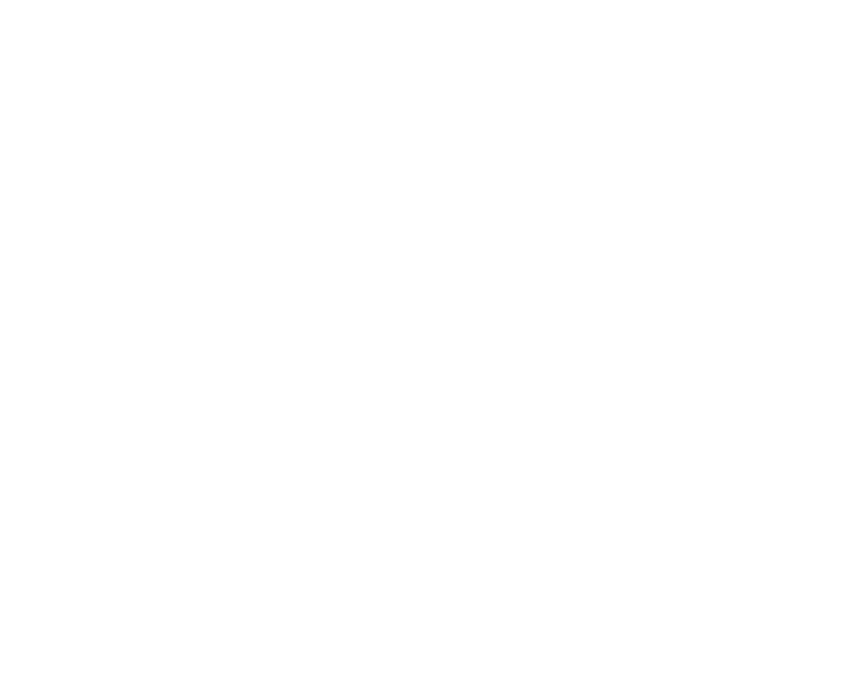
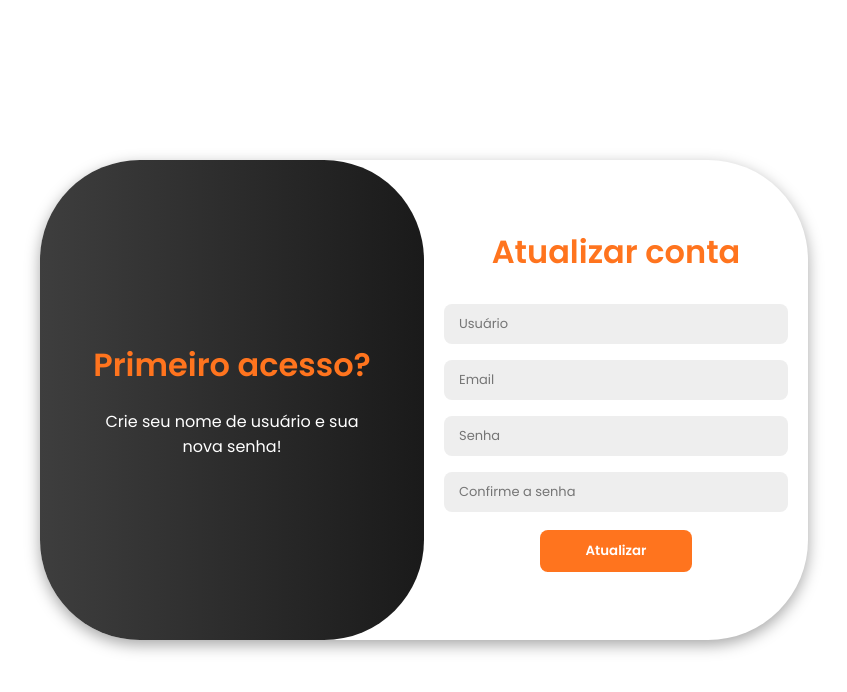
Before and after one commit to LucasB0mfim/SAME_ENGENHARIA-FRONTEND, an Angular app: page /atualizar-conta in a window 1280 px wide. Before the commit this address led to /. Shown: the top 692 px of the page, without its empty margins (216-1063 px from the left). Built offline with nearby package versions, Linux system fonts and the light colour scheme.

Commit message:
feat: adicionar telas de login e cadastro

```diff
--- a/src/app/app.component.ts
+++ b/src/app/app.component.ts
@@ -8,5 +8,5 @@
   styleUrl: './app.component.scss'
 })
 export class AppComponent {
-  title = 'SAME_ENGENHARIA-FRONTEND';
+
 }
--- a/src/app/app.routes.ts
+++ b/src/app/app.routes.ts
@@ -1,7 +1,7 @@
 import { Routes } from '@angular/router';
 
 import { LoginComponent } from './components/login/login.component';
-import { HomeComponent } from './components/home/home.component';
+import { PrimeiroAcessoComponent } from './components/primeiro-acesso/primeiro-acesso.component';
 
 export const routes: Routes = [
   {
@@ -9,7 +9,7 @@
     component: LoginComponent
   },
   {
-    path: 'home',
-    component: HomeComponent
+    path: 'atualizar-conta',
+    component: PrimeiroAcessoComponent
   }
 ];
--- a/src/app/components/login/login.component.html
+++ b/src/app/components/login/login.component.html
@@ -1,23 +1,21 @@
 <div class="container" id="container" #container>
 
   <div class="sign-up">
-    <form>
-      <h1>Criar Conta</h1>
-      <input type="text" placeholder="Usuário" />
-      <input type="text" placeholder="Email" />
-      <input type="password" placeholder="senha" />
-      <button>Criar</button>
+    <form [formGroup]="primeiroAcessoForm" (ngSubmit)="primeiroAcesso()">
+      <h1>Primeiro acesso</h1>
+      <input type="text" placeholder="Email" formControlName="email" />
+      <input type="password" placeholder="Senha" formControlName="senha" />
+      <button>acessar</button>
     </form>
   </div>
 
   <div class="sign-in">
-    <form [formGroup]="loginForm" (ngSubmit)="onLogin()">
+    <form [formGroup]="loginForm" (ngSubmit)="login()">
       <h1>Entrar</h1>
       <input type="text" placeholder="Email" formControlName="email" />
       <input type="password" placeholder="senha" formControlName="senha" />
       <a href="#">Esqueci a Senha</a>
       <button>Entrar</button>
-
       @if (loginForm.invalid) {
 
         @if (loginForm.hasError('crediciaisInvalidas')) {
@@ -28,23 +26,24 @@
           <p>Ocorreu um erro inesperado, tente novamente outra hora</p>
         }
       }
-
     </form>
   </div>
 
   <div class="toogle-container">
     <div class="toogle">
+
       <div class="toogle-panel toogle-left">
         <h1>Bem Vindo! Colaborador</h1>
         <p>Se você já tem uma conta</p>
         <button class="hidden" id="login" #loginbtn>Entrar</button>
       </div>
+
       <div class="toogle-panel toogle-right">
         <h1>Olá, Colaborador!</h1>
         <p>Se você não tem uma conta</p>
         <button class="hidden" id="register" #registerbtn>Criar</button>
       </div>
+
     </div>
   </div>
-
 </div>
--- a/src/app/components/login/login.component.ts
+++ b/src/app/components/login/login.component.ts
@@ -25,15 +25,20 @@
     });
   }
 
+  private readonly _router = inject(Router);
+  private readonly _loginService = inject(LoginService);
+
   loginForm: FormGroup = new FormGroup({
     email: new FormControl(''),
     senha: new FormControl('')
   });
 
-  private readonly _router = inject(Router);
-  private readonly _loginService = inject(LoginService);
+  primeiroAcessoForm: FormGroup = new FormGroup({
+    email: new FormControl(''),
+    senha: new FormControl('')
+  });
 
-  onLogin() {
+  login() {
     this._loginService.login(this.loginForm.value.email, this.loginForm.value.senha)
       .subscribe({
         next: () => {
@@ -48,4 +53,20 @@
         }
       });
   }
+
+  primeiroAcesso() {
+    this._loginService.login(this.primeiroAcessoForm.value.email, this.primeiroAcessoForm.value.senha)
+      .subscribe({
+        next: () => {
+          this._router.navigate(['atualizar-conta']);
+        },
+        error: (error) => {
+          if (error.status === 401) {
+            this.loginForm.setErrors({ 'crediciaisInvalidas': true });
+          } else {
+            this.loginForm.setErrors({ 'erroInesperado': true });
+          }
+        }
+      });
+  }
 }
--- /dev/null
+++ b/src/app/components/primeiro-acesso/primeiro-acesso.component.html
@@ -0,0 +1,17 @@
+<div class="container">
+  <div class="informativo">
+    <h1>Primeiro acesso?</h1>
+    <p>Crie seu nome de usuário e sua nova senha!</p>
+  </div>
+
+  <div class="primeiro-acesso">
+    <form>
+      <h1>Atualizar conta</h1>
+      <input type="text" placeholder="Usuário" required />
+      <input type="text" placeholder="Email" required />
+      <input type="password" placeholder="Senha" required />
+      <input type="password" placeholder="Confirme a senha" required />
+      <button>Atualizar</button>
+    </form>
+  </div>
+</div>
--- /dev/null
+++ b/src/app/components/primeiro-acesso/primeiro-acesso.component.scss
@@ -0,0 +1,67 @@
+.container {
+  background-color: #fff;
+  border-radius: 100px;
+  box-shadow: 0 5px 15px rgba(0, 0, 0, 0.35);
+  position: relative;
+  width: 768px;
+  max-width: 100%;
+  min-height: 480px;
+  display: flex;
+}
+
+.informativo {
+  background: linear-gradient(to right, #3e3e3e, #1a1a1a);
+  border-radius: 100px;
+  width: 50%;
+  padding: 20px;
+  color: #fff;
+  display: flex;
+  align-items: center;
+  justify-content: center;
+  flex-direction: column;
+  text-align: center;
+}
+
+.primeiro-acesso {
+  width: 50%;
+  padding: 20px;
+}
+
+.primeiro-acesso form {
+  display: flex;
+  flex-direction: column;
+  justify-content: center;
+  align-items: center;
+  height: 100%;
+}
+
+h1 {
+  color: #ff741e;
+  margin-bottom: 20px;
+}
+
+p {
+  width: 80%;
+}
+
+input {
+  background-color: #eee;
+  border: none;
+  margin: 8px 0;
+  padding: 10px 15px;
+  font-size: 13px;
+  border-radius: 8px;
+  width: 100%;
+  outline: none;
+}
+
+button {
+  background-color: #ff741e;
+  color: #fff;
+  padding: 10px 45px;
+  border: 1px solid transparent;
+  border-radius: 8px;
+  font-weight: 600;
+  margin-top: 10px;
+  cursor: pointer;
+}
```
Also changed, not shown: src/app/components/primeiro-acesso/primeiro-acesso.component.ts (added, +11 -0 lines), src/app/services/primeiro-acesso.service.ts (added, +10 -0 lines).
